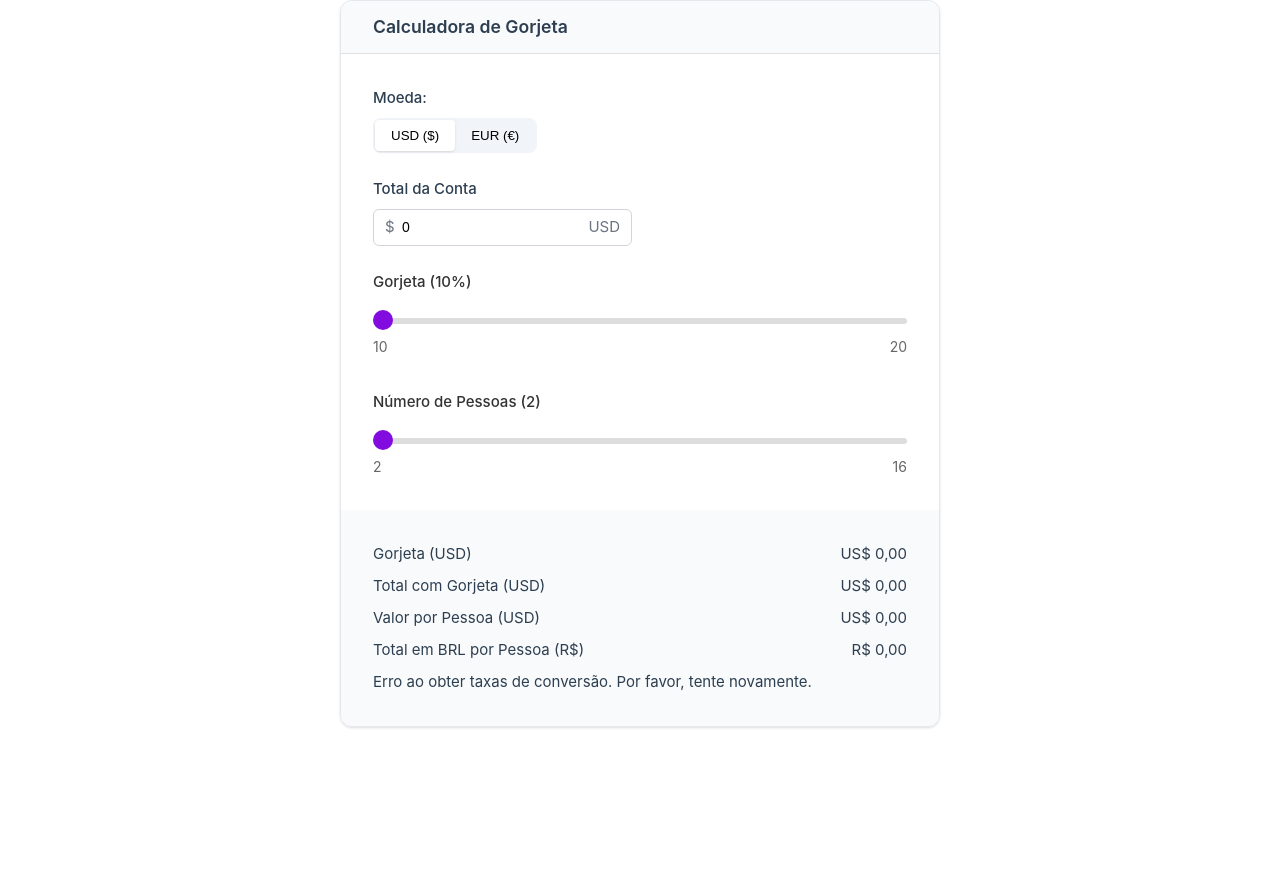
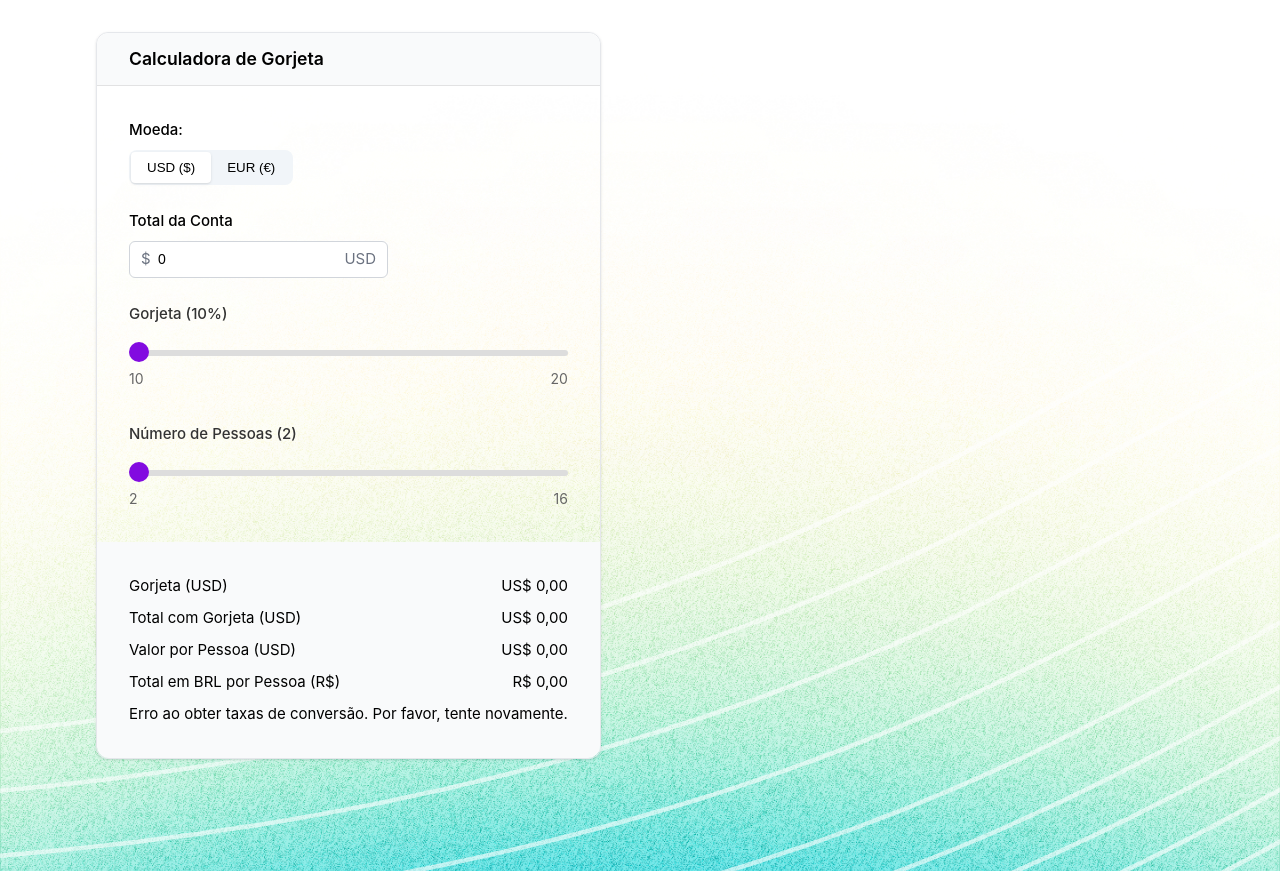
Before and after one commit to victormachadogp/frontend-assessment, a Vue app: page / in a window 1280 px wide. Before the commit the page ends 800 px from the top, so only its background shows below. Built offline with nearby package versions, Linux system fonts and the light colour scheme; no server answers.

Commit message:
Estilo base scss adicionado e background images

```diff
--- a/src/assets/base.css
+++ /dev/null
@@ -1,86 +0,0 @@
-/* color palette from <https://github.com/vuejs/theme> */
-:root {
-  --vt-c-white: #ffffff;
-  --vt-c-white-soft: #f8f8f8;
-  --vt-c-white-mute: #f2f2f2;
-
-  --vt-c-black: #181818;
-  --vt-c-black-soft: #222222;
-  --vt-c-black-mute: #282828;
-
-  --vt-c-indigo: #2c3e50;
-
-  --vt-c-divider-light-1: rgba(60, 60, 60, 0.29);
-  --vt-c-divider-light-2: rgba(60, 60, 60, 0.12);
-  --vt-c-divider-dark-1: rgba(84, 84, 84, 0.65);
-  --vt-c-divider-dark-2: rgba(84, 84, 84, 0.48);
-
-  --vt-c-text-light-1: var(--vt-c-indigo);
-  --vt-c-text-light-2: rgba(60, 60, 60, 0.66);
-  --vt-c-text-dark-1: var(--vt-c-white);
-  --vt-c-text-dark-2: rgba(235, 235, 235, 0.64);
-}
-
-/* semantic color variables for this project */
-:root {
-  --color-background: var(--vt-c-white);
-  --color-background-soft: var(--vt-c-white-soft);
-  --color-background-mute: var(--vt-c-white-mute);
-
-  --color-border: var(--vt-c-divider-light-2);
-  --color-border-hover: var(--vt-c-divider-light-1);
-
-  --color-heading: var(--vt-c-text-light-1);
-  --color-text: var(--vt-c-text-light-1);
-
-  --section-gap: 160px;
-}
-
-@media (prefers-color-scheme: dark) {
-  :root {
-    --color-background: var(--vt-c-black);
-    --color-background-soft: var(--vt-c-black-soft);
-    --color-background-mute: var(--vt-c-black-mute);
-
-    --color-border: var(--vt-c-divider-dark-2);
-    --color-border-hover: var(--vt-c-divider-dark-1);
-
-    --color-heading: var(--vt-c-text-dark-1);
-    --color-text: var(--vt-c-text-dark-2);
-  }
-}
-
-*,
-*::before,
-*::after {
-  box-sizing: border-box;
-  margin: 0;
-  font-weight: normal;
-}
-
-body {
-  min-height: 100vh;
-  color: var(--color-text);
-  background: var(--color-background);
-  transition:
-    color 0.5s,
-    background-color 0.5s;
-  line-height: 1.6;
-  font-family:
-    Inter,
-    -apple-system,
-    BlinkMacSystemFont,
-    'Segoe UI',
-    Roboto,
-    Oxygen,
-    Ubuntu,
-    Cantarell,
-    'Fira Sans',
-    'Droid Sans',
-    'Helvetica Neue',
-    sans-serif;
-  font-size: 15px;
-  text-rendering: optimizeLegibility;
-  -webkit-font-smoothing: antialiased;
-  -moz-osx-font-smoothing: grayscale;
-}
--- /dev/null
+++ b/src/assets/base.scss
@@ -0,0 +1,63 @@
+$font-family:
+  Inter,
+  -apple-system,
+  BlinkMacSystemFont,
+  'Segoe UI',
+  Oxygen,
+  Ubuntu,
+  Cantarell,
+  'Fira Sans',
+  'Droid Sans',
+  'Helvetica Neue',
+  sans-serif;
+
+*,
+*::before,
+*::after {
+  box-sizing: border-box;
+  margin: 0;
+  font-weight: normal;
+}
+
+#app {
+  padding: 2rem;
+  font-weight: normal;
+}
+
+body {
+  background-image: url('../assets/lines.svg'), url('../assets/gradient-background.jpg');
+  background-size: cover;
+  background-position: center;
+  background-repeat: no-repeat;
+  margin-bottom: 5rem;
+
+  transition:
+    color 0.5s,
+    background-color 0.5s;
+  line-height: 1.6;
+  font-family: $font-family;
+  font-size: 15px;
+  text-rendering: optimizeLegibility;
+  -webkit-font-smoothing: antialiased;
+  -moz-osx-font-smoothing: grayscale;
+}
+
+@media (min-width: 768px) {
+  body {
+    display: flex;
+    place-items: center;
+  }
+
+  #app {
+    display: flex;
+    align-items: flex-start;
+    flex-direction: column;
+    padding: 2rem 6rem;
+  }
+}
+
+@media (max-width: 768px) {
+  #app {
+    height: 100vh;
+  }
+}
--- a/src/main.js
+++ b/src/main.js
@@ -1,4 +1,4 @@
-import './assets/base.css'
+import './assets/base.scss'
 
 import { createApp } from 'vue'
 import App from './App.vue'
```
Also changed, not shown: src/assets/gradient-background.jpg (added), src/assets/lines.svg (added).
